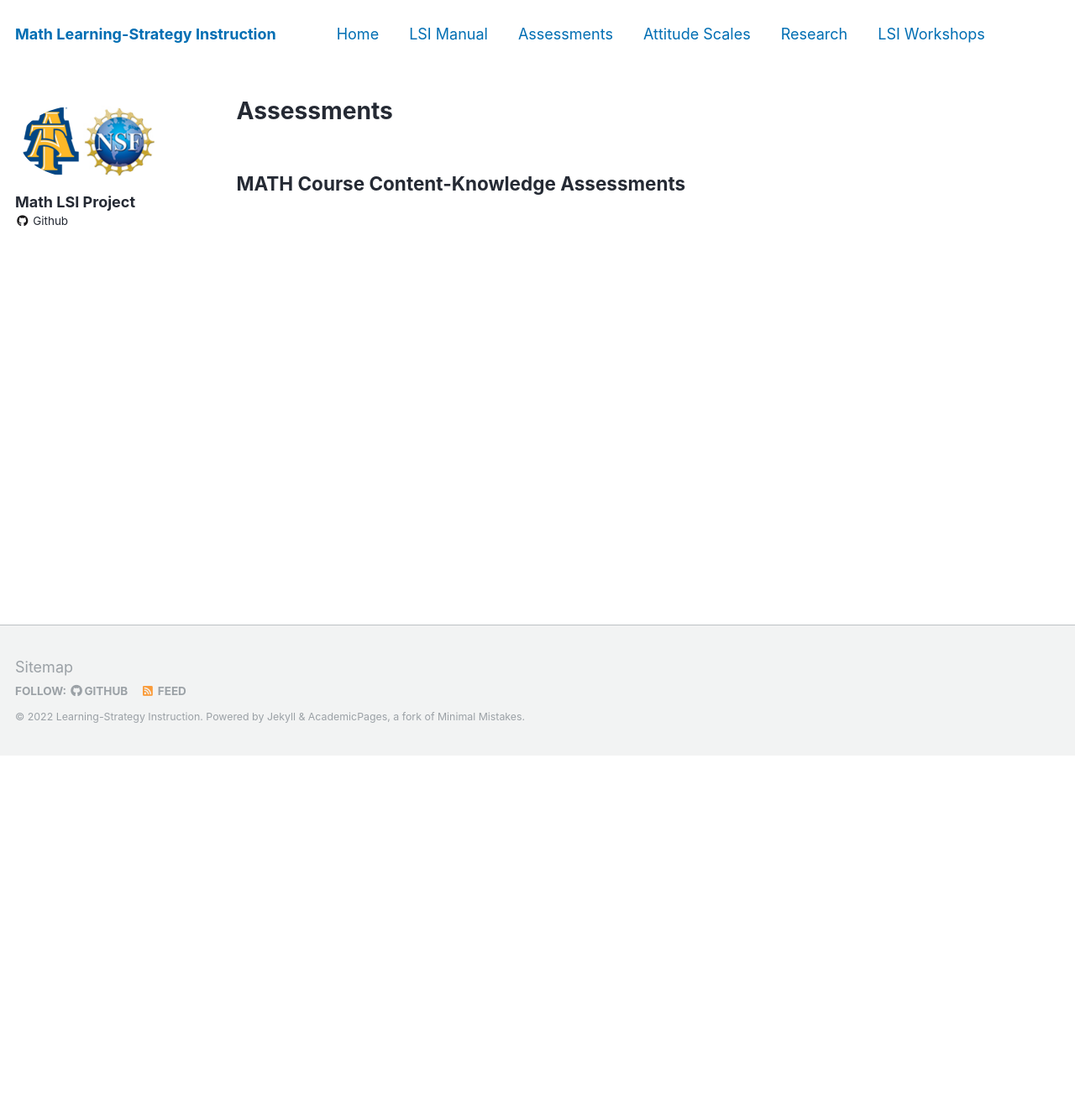
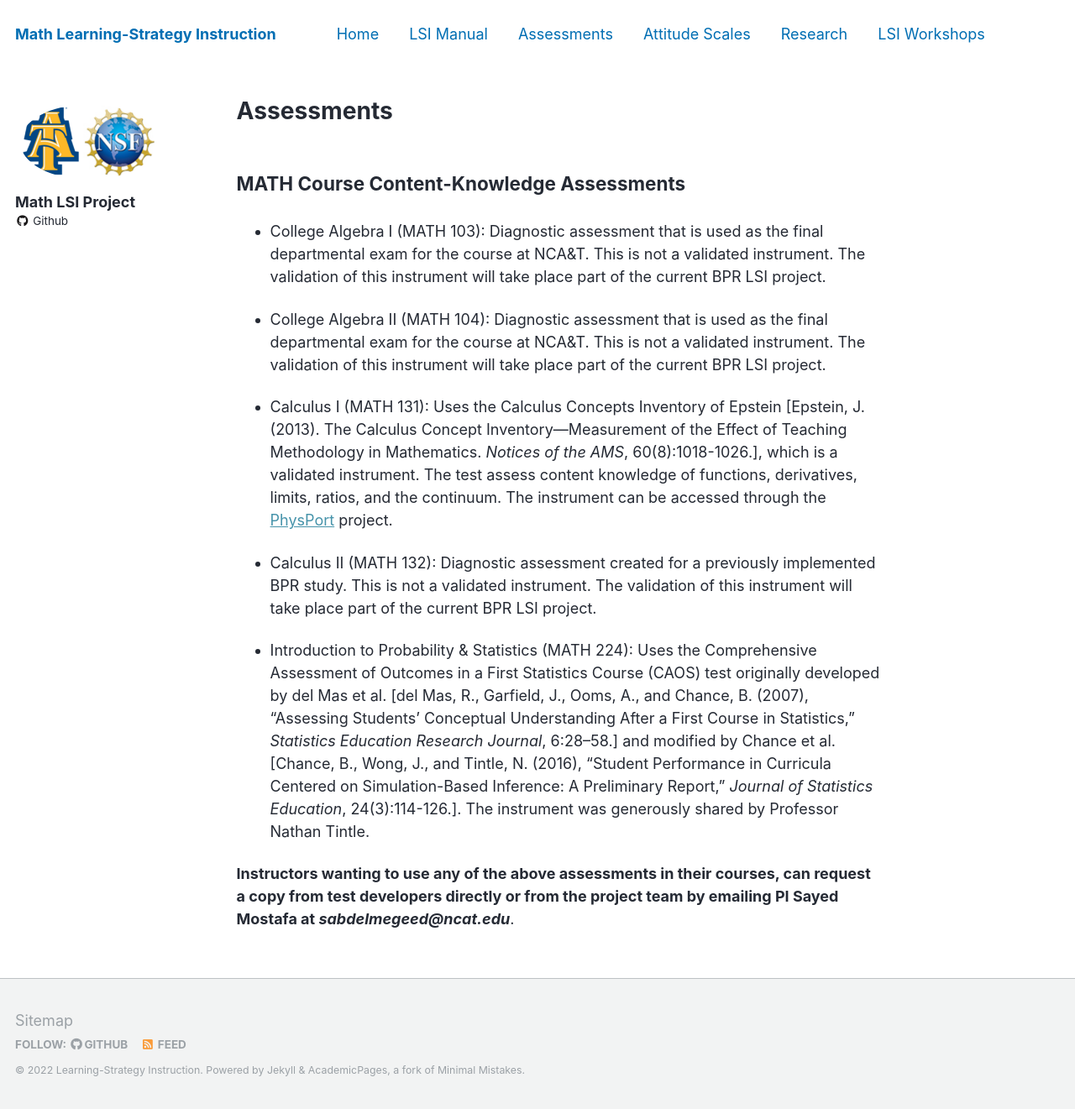
Before and after one commit to mathlsincat/mathlsincat.github.io, a Jekyll site: the page built from _pages/assessments.md, in a window 1280 px wide. Shown: the whole page at 84% size. Built offline with Jekyll 4.4.1, drawn with Linux system fonts in a browser that asks for light colours; before the commit the page ends 900 px from its top, so only the background shows below that.

Commit message:
update assessments.md

```diff
--- a/_pages/assessments.md
+++ b/_pages/assessments.md
@@ -6,3 +6,17 @@ title: "Assessments"
 {% include base_path %}
 
 ## MATH Course Content-Knowledge Assessments
+
+* College Algebra I (MATH 103): Diagnostic assessment that is used as the final departmental exam for the course at NCA&T. This is not a validated instrument. The validation of this instrument will take place part of the current BPR LSI project.
+
+* College Algebra II (MATH 104): Diagnostic assessment that is used as the final departmental exam for the course at NCA&T. This is not a validated instrument. The validation of this instrument will take place part of the current BPR LSI project.
+
+
+* Calculus I (MATH 131): Uses the Calculus Concepts Inventory of Epstein [Epstein, J. (2013). The Calculus Concept Inventory—Measurement of the Effect of Teaching Methodology in Mathematics. _Notices of the AMS_, 60(8):1018-1026.], which is a validated instrument. The test assess content knowledge of functions, derivatives, limits, ratios, and the continuum. The instrument can be accessed through the [PhysPort](https://www.physport.org/assessments/assessment.cfm?A=CCI){:target="_blank"} project.
+
+* Calculus II (MATH 132): Diagnostic assessment created for a previously implemented BPR study. This is not a validated instrument. The validation of this instrument will take place part of the current BPR LSI project.
+
+* Introduction to Probability & Statistics (MATH 224): Uses the Comprehensive Assessment of Outcomes in a First Statistics Course (CAOS) test originally developed by del Mas et al. [del Mas, R., Garfield, J., Ooms, A., and Chance, B. (2007), “Assessing Students’ Conceptual Understanding After a First Course in Statistics,”
+*Statistics Education Research Journal*, 6:28–58.] and modified by Chance et al. [Chance, B., Wong, J., and Tintle, N. (2016), “Student Performance in Curricula Centered on Simulation-Based Inference: A Preliminary Report,” *Journal of Statistics Education*, 24(3):114-126.]. The instrument was generously shared by Professor Nathan Tintle.
+
+**Instructors wanting to use any of the above assessments in their courses, can request a copy from test developers directly or from the project team by emailing PI Sayed Mostafa at _sabdelmegeed@ncat.edu_**.
```
